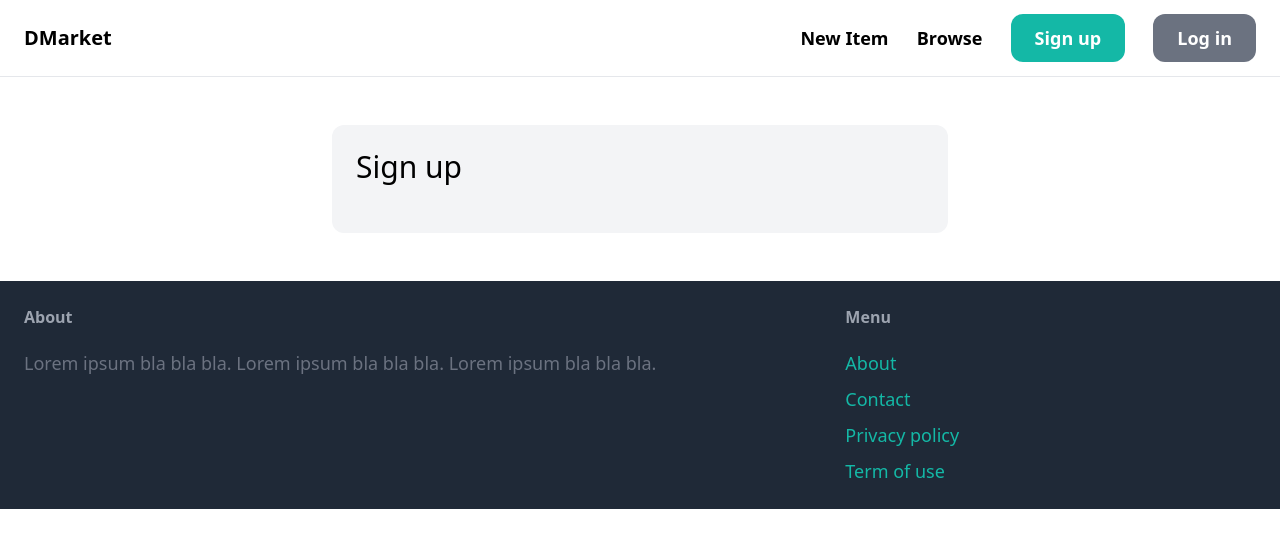
After one commit to marcelorum/Django-Marketplace, a Django app: page /signup/ in a window 1280 px wide. The commit adds this page. Shown: the top 548 px of the page. Run offline with Django 4.2, Linux system fonts and the light colour scheme; some libraries are stand-ins or nearby versions.

Commit message:
Login Django Set

```diff
--- /dev/null
+++ b/core/forms.py
@@ -0,0 +1,8 @@
+from django import forms
+from django.contrib.auth.forms import UserCreationForm
+from django.contrib.auth.models import User
+
+class SignupForm(UserCreationForm):
+    class Meta:
+        model = User
+        fields = ('username', 'email', 'password1', 'password2')
--- a/core/templates/base.html
+++ b/core/templates/base.html
@@ -14,7 +14,7 @@
                 <a href="#" class="text-lg font-semibold hover:text-gray-500">New Item</a>
                 <a href="#" class="text-lg font-semibold hover:text-gray-500">Browse</a>
 
-                <a href="#" class="px-6 py-3 text-lg font-semibold bg-teal-500 text-white rounded-xl hover:bg-teal-700">Sign up</a>
+                <a href="{% url 'core:signup' %}" class="px-6 py-3 text-lg font-semibold bg-teal-500 text-white rounded-xl hover:bg-teal-700">Sign up</a>
                 <a href="#" class="px-6 py-3 text-lg font-semibold bg-gray-500 text-white rounded-xl hover:bg-gray-700">Log in</a>
 
             </div>
--- /dev/null
+++ b/core/templates/signup.html
@@ -0,0 +1,9 @@
+{% extends 'base.html' %}
+
+{% block title %}Sign Up{% endblock %}
+
+{% block content %}
+    <div class="w-1/2 my-6 mx-auto p-6 bg-gray-100 rounded-xl">
+        <h1 class="mb-6 text-3xl">Sign up</h1>
+    </div>
+{% endblock %}
--- a/core/urls.py
+++ b/core/urls.py
@@ -7,4 +7,5 @@ app_name = 'core'
 urlpatterns = [
     path('', views.index, name='index'),
     path('contact/', views.contact, name='contact'),
+    path('signup/', views.signup, name='signup'),
 ]
--- a/core/views.py
+++ b/core/views.py
@@ -1,5 +1,6 @@
 from django.shortcuts import render
 from item.models import Category, Item
+from .forms import SignupForm
 
 def index(request):
     items = Item.objects.filter(is_sold=False)[0:6]
@@ -12,3 +13,9 @@ def index(request):
 
 def contact(request):
     return render(request, 'contact.html')
+
+def signup(request):
+    form = SignupForm()
+    return render(request, 'signup.html', {
+        'form': form
+    })
```
